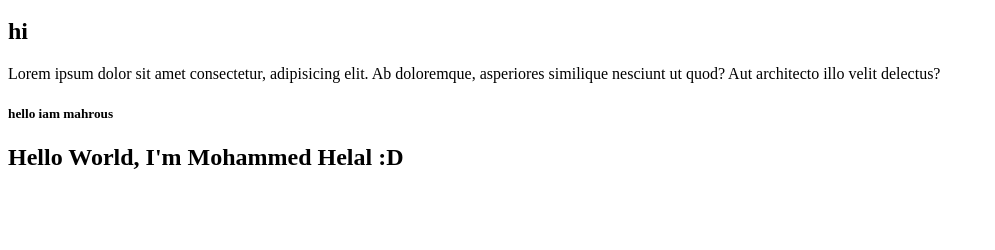
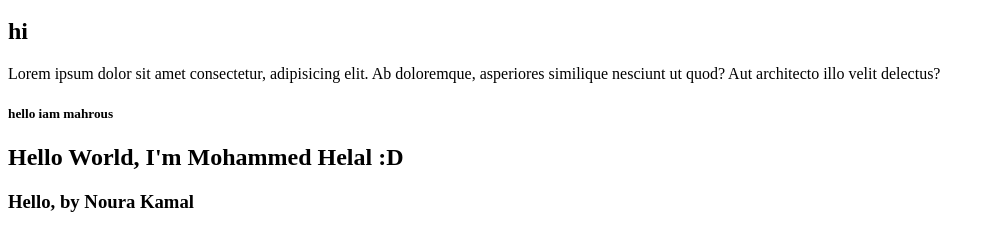
Before and after one commit to mahmoud-mahrous/Route-Angular-nodeJs, a plain HTML site: page index.html in a window 1280 px wide. Shown: the part 48-298 px from the top of the page, without its empty margins (0-995 px from the left). Drawn offline with Linux system fonts and the light colour scheme.

Commit message:
Update index.html

```diff
--- a/index.html
+++ b/index.html
@@ -9,5 +9,6 @@
         <p>Lorem ipsum dolor sit amet consectetur, adipisicing elit. Ab doloremque, asperiores similique nesciunt ut quod? Aut architecto illo velit delectus?</p>
    <h5>hello iam mahrous</h5>
    <h2>Hello World, I'm Mohammed Helal :D</h2>
+   <h3>Hello, by Noura Kamal</h3>
     </body>
 </html>
```
